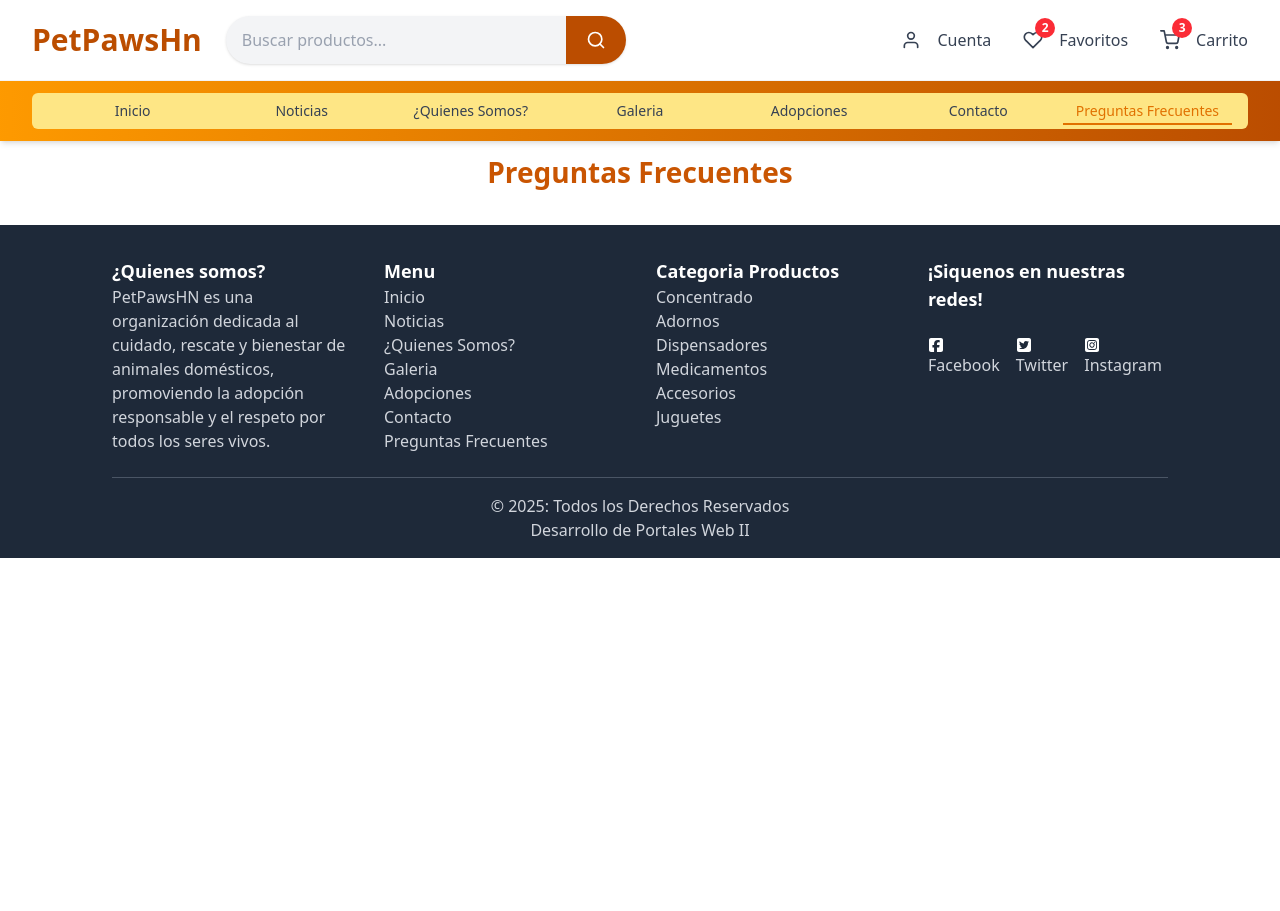
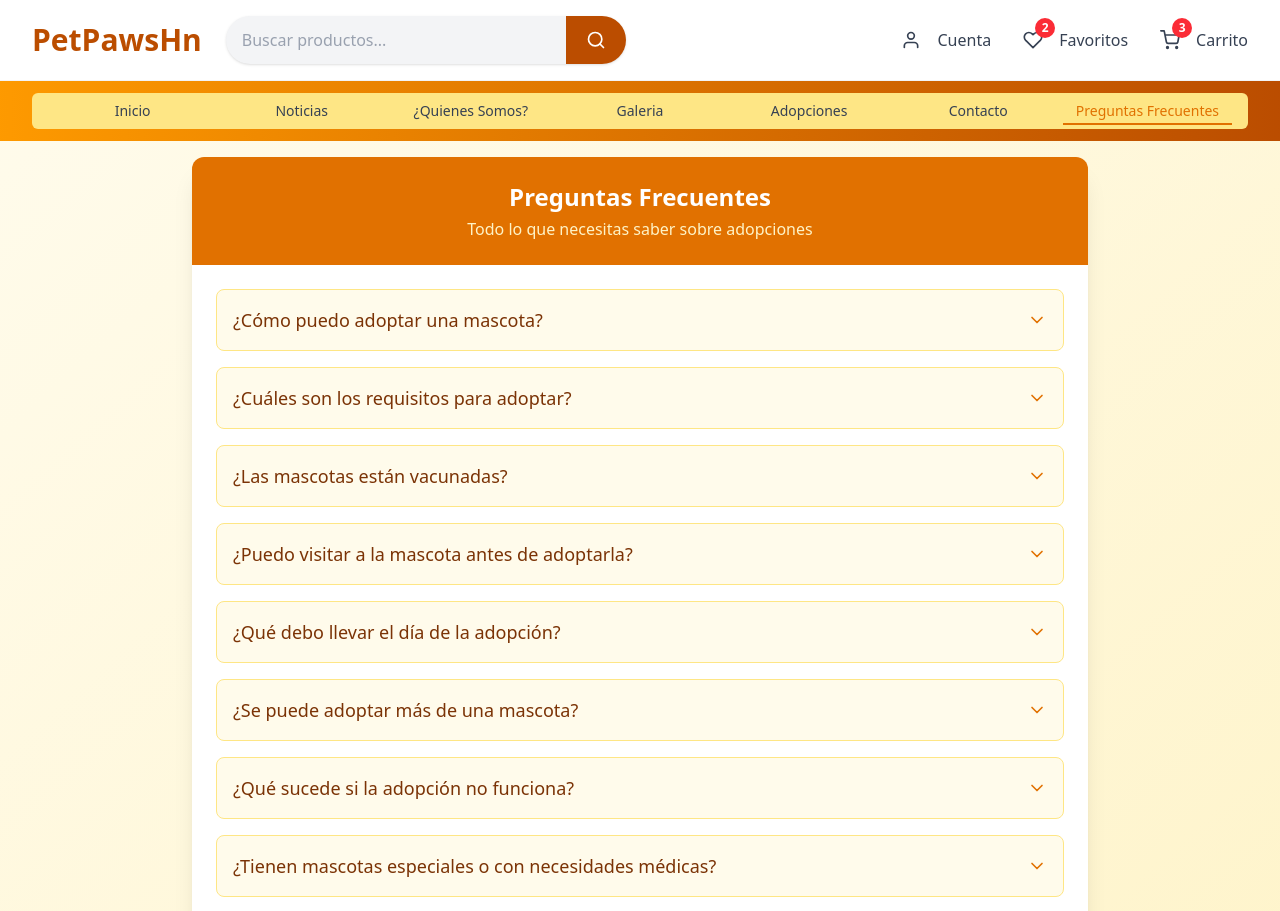
Before and after one commit to andrestdjhw/PetPawsReact, a React (Vite) app: page /faq in a window 1280 px wide. Shown: the top 911 px of the page. Before the commit the page ends 800 px from the top, so only its background shows below. Built offline with nearby package versions, Linux system fonts and the light colour scheme.

Commit message:
Agregando FAQ Aporte SOTO

```diff
--- a/src/pages/Galeria.jsx
+++ b/src/pages/Galeria.jsx
@@ -38,7 +38,7 @@ export const Galeria = () => {
                     <img class="gallery-item" src="https://picsum.photos/id/582/600/400" alt="Imagen 10"/>
                 </div>
                 <div>
-                    <img class="gallery-item" src="https://picsum.photos/id/584/600/400"/>
+                    <img class="gallery-item" src="https://picsum.photos/id/584/600/400" alt="Imagen 11"/>
                 </div>
                 <div>
                     <img class="gallery-item" src="https://picsum.photos/id/699/600/400" alt="Imagen 12"/>
--- a/src/pages/PreguntasFrecuentes.jsx
+++ b/src/pages/PreguntasFrecuentes.jsx
@@ -1,10 +1,145 @@
 import { useState } from "react"
 import { useNavigate } from "react-router";
 
+
 export const FAQ = () => {
-    return (
-        <section className="container">
-        <h1 className="title">Preguntas Frecuentes</h1>
-        </section>
-    )
-}
+  const [preguntaActiva, setPreguntaActiva] = useState(null);
+  const preguntas = [
+    {
+      id: 1,
+      pregunta: "¿Cómo puedo adoptar una mascota?",
+      respuesta:
+        "Ve a la sección de Adopciones, elige una mascota y haz clic en 'Adoptar'. Luego te contactaremos para finalizar el proceso.",
+    },
+    {
+      id: 2,
+      pregunta: "¿Cuáles son los requisitos para adoptar?",
+      respuesta:
+        "Ser mayor de edad, contar con un espacio adecuado y firmar un compromiso de cuidado responsable.",
+    },
+    {
+      id: 3,
+      pregunta: "¿Las mascotas están vacunadas?",
+      respuesta:
+        "Sí, todas las mascotas son entregadas con su esquema de vacunación y desparasitación al día.",
+    },
+    {
+      id: 4,
+      pregunta: "¿Puedo visitar a la mascota antes de adoptarla?",
+      respuesta:
+        "Sí, puedes coordinar una visita previa para conocer a la mascota antes de tomar una decisión.",
+    },
+    {
+      id: 5,
+      pregunta: "¿Qué debo llevar el día de la adopción?",
+      respuesta:
+        "Una transportadora adecuada, identificación y, si es posible, una manta o juguete para ayudar a la mascota a adaptarse.",
+    },
+    {
+      id: 6,
+      pregunta: "¿Se puede adoptar más de una mascota?",
+      respuesta:
+        "Sí, siempre que cumplas con los requisitos y tengamos disponibilidad compatible.",
+    },
+    {
+      id: 7,
+      pregunta: "¿Qué sucede si la adopción no funciona?",
+      respuesta:
+        "Puedes contactarnos y, si es necesario, te ayudaremos a reubicar a la mascota. Siempre buscamos lo mejor para ellos.",
+    },
+    {
+      id: 8,
+      pregunta: "¿Tienen mascotas especiales o con necesidades médicas?",
+      respuesta:
+        "Sí, algunas mascotas requieren cuidados especiales. Se informa esto claramente en su perfil.",
+    },
+    {
+      id: 9,
+      pregunta: "¿Puedo ser voluntario en el refugio?",
+      respuesta:
+        "¡Por supuesto! Puedes escribirnos desde la sección de contacto y te daremos toda la información.",
+    },
+    {
+      id: 10,
+      pregunta: "¿Aceptan donaciones?",
+      respuesta:
+        "Sí, aceptamos donaciones de alimento, mantas, medicinas o apoyo económico. Todo suma para el bienestar animal.",
+    },
+  ];
+
+  const togglePregunta = (id) => {
+    setPreguntaActiva(preguntaActiva === id ? null : id);
+  };
+
+  // Custom chevron icons using SVG
+  const ChevronDown = () => (
+    <svg xmlns="http://www.w3.org/2000/svg" width="20" height="20" viewBox="0 0 24 24" fill="none" stroke="currentColor" strokeWidth="2" strokeLinecap="round" strokeLinejoin="round">
+      <polyline points="6 9 12 15 18 9"></polyline>
+    </svg>
+  );
+
+  const ChevronUp = () => (
+    <svg xmlns="http://www.w3.org/2000/svg" width="20" height="20" viewBox="0 0 24 24" fill="none" stroke="currentColor" strokeWidth="2" strokeLinecap="round" strokeLinejoin="round">
+      <polyline points="18 15 12 9 6 15"></polyline>
+    </svg>
+  );
+
+  return (
+    <section className="min-h-screen flex items-center justify-center bg-gradient-to-br from-amber-50 to-amber-100 p-4">
+      <div className="w-full max-w-4xl bg-white rounded-xl shadow-xl overflow-hidden">
+        <div className="bg-amber-600 p-6 text-center">
+          <h1 className="text-2xl font-bold text-white">Preguntas Frecuentes</h1>
+          <p className="text-amber-100 mt-1">Todo lo que necesitas saber sobre adopciones</p>
+        </div>
+
+        <div className="p-6 space-y-4">
+          {preguntas.map((item) => (
+            <div
+              key={item.id}
+              className={`border border-amber-200 rounded-lg overflow-hidden transition-all duration-300 ${
+                preguntaActiva === item.id ? 'shadow-md bg-white' : 'bg-amber-50'
+              }`}
+            >
+              <button
+                className="flex items-center justify-between w-full p-4 text-left focus:outline-none focus:ring-2 focus:ring-amber-500"
+                onClick={() => togglePregunta(item.id)}
+                aria-expanded={preguntaActiva === item.id}
+                aria-controls={`answer-${item.id}`}
+              >
+                <h3 className="font-medium text-lg text-amber-900">
+                  {item.pregunta}
+                </h3>
+                <span className="text-amber-600 ml-2">
+                  {preguntaActiva === item.id ? <ChevronUp /> : <ChevronDown />}
+                </span>
+              </button>
+
+              {preguntaActiva === item.id && (
+                <div
+                  id={`answer-${item.id}`}
+                  className="p-4 pt-0 border-t border-amber-100"
+                >
+                  <p className="text-amber-800">{item.respuesta}</p>
+                </div>
+              )}
+            </div>
+          ))}
+        </div>
+
+        <div className="px-6 pb-6">
+          <div className="p-6 bg-amber-50 border border-amber-200 rounded-lg shadow-sm text-center">
+            <h2 className="text-xl font-semibold text-amber-700 mb-2">
+              ¿No encuentras lo que buscas?
+            </h2>
+            <p className="text-amber-800 mb-4">
+              Si tienes alguna otra pregunta, no dudes en contactarnos.
+            </p>
+            <button className="py-3 px-6 border border-transparent rounded-lg shadow-sm text-sm font-medium text-white bg-amber-600 hover:bg-amber-700 focus:outline-none focus:ring-2 focus:ring-offset-2 focus:ring-amber-500 transition-colors">
+              Contactar
+            </button>
+          </div>
+        </div>
+      </div>
+    </section>
+  );
+};
```
